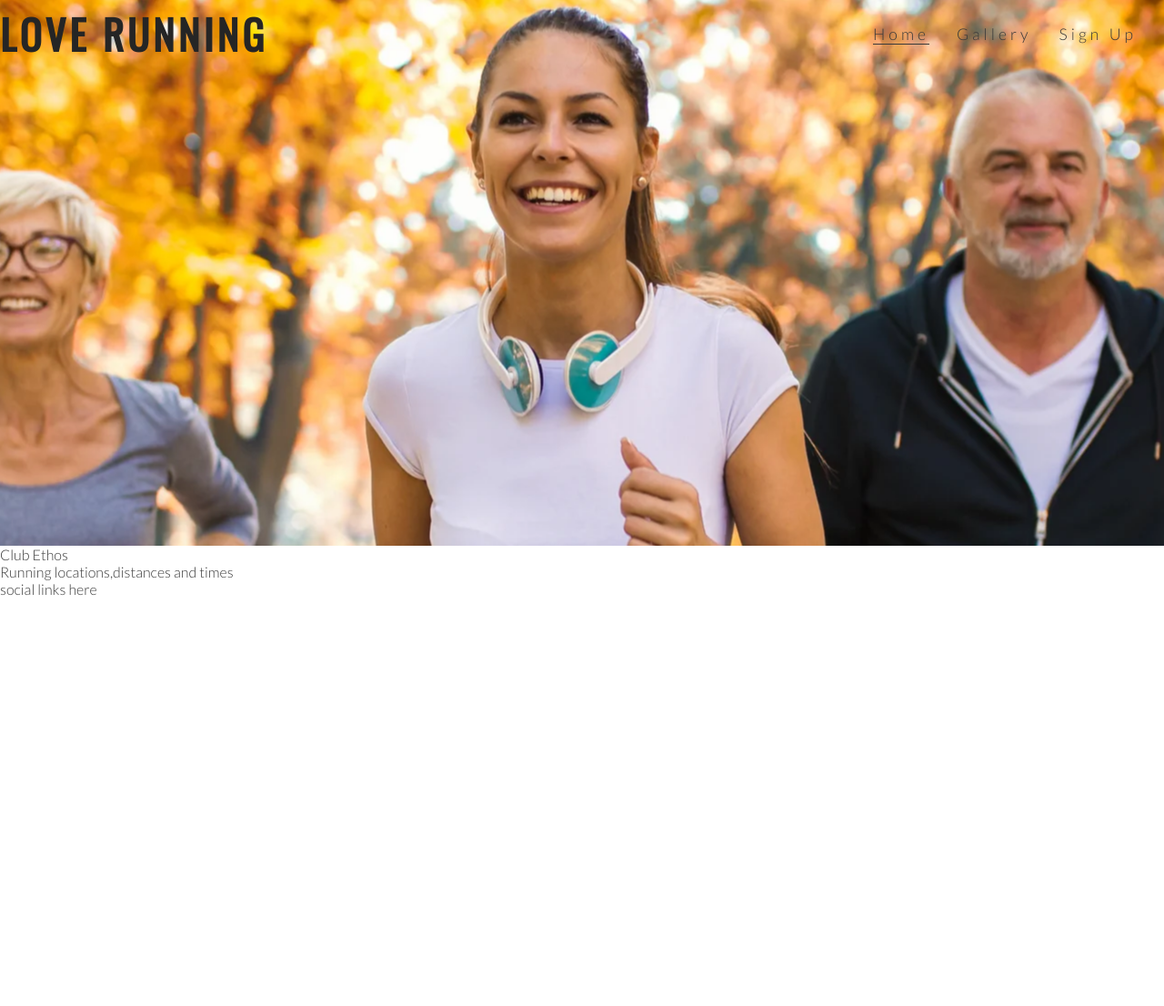
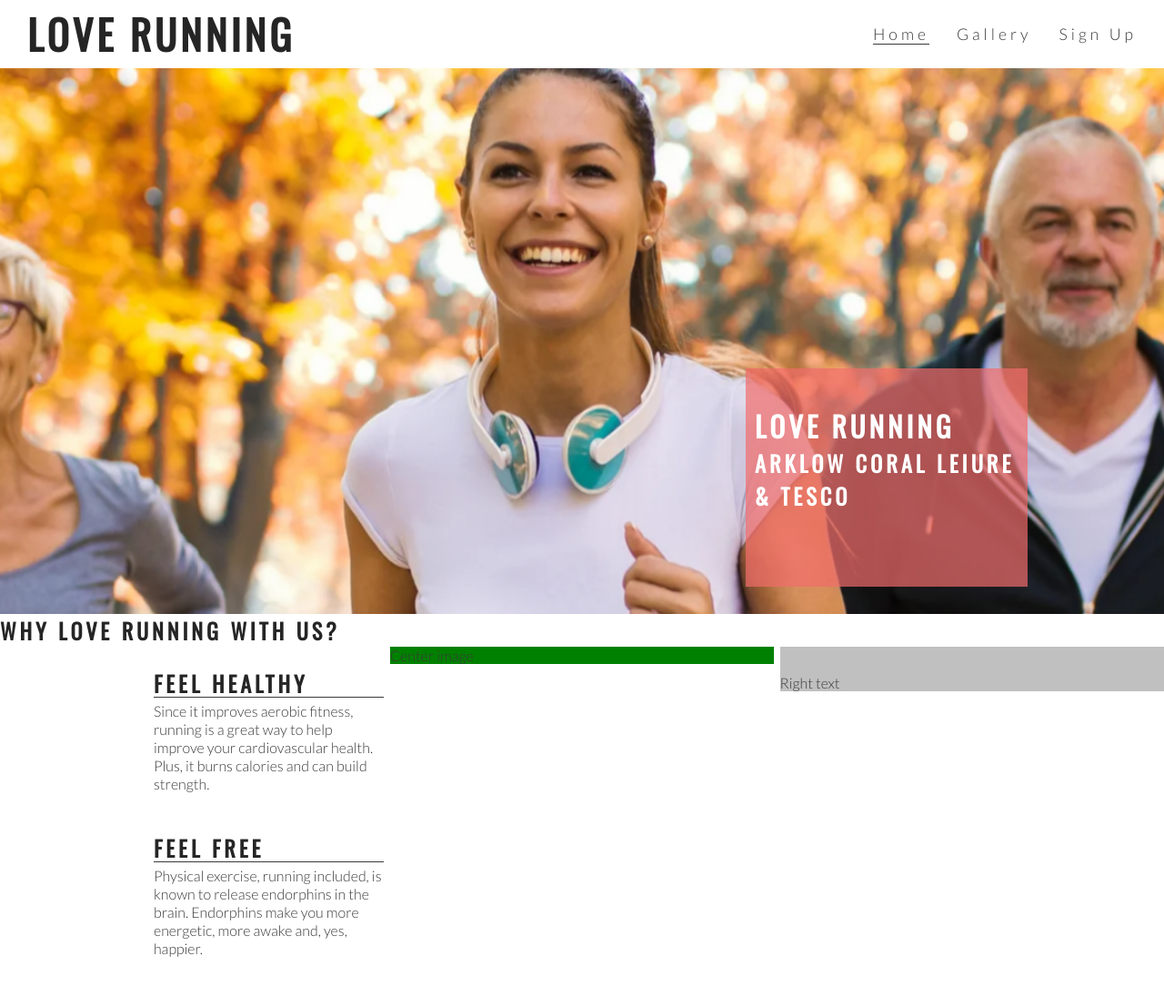
Before and after one commit to DeeMcCart/Love-Running, a plain HTML site: page index.html in a window 1280 px wide. Shown: the top 1106 px of the page at 91% size. Before the commit the page ends 800 px from the top, so only its background shows below. Drawn offline with nearby package versions, Linux system fonts and the light colour scheme.

Commit message:
several commits (due to problems with gitpod)  including add cover text and style, add club ethos main structure, club ethos left content

```diff
--- a/assets/css/style.css
+++ b/assets/css/style.css
@@ -13,50 +13,139 @@ body {
 }
 
 /* heading and logo styles */
-h1, h2 {
+h1,
+h2 {
     font-family: Oswald, sans-serif;
     text-transform: uppercase;
     letter-spacing: 4px;
-    color:#252525;
+    color: #252525;
 }
 
 #logo {
-    float:left;
-    font-size:280%;
+    float: left;
+    font-size: 280%;
+    margin-left: 30px;
 }
 
 /* navigation links */
 #menu {
     font-size: 110%;
-    letter-spacing:4px;
+    letter-spacing: 4px;
 }
 
-#menu, #logo {
-    line-height:75px;
-}
-#menu li {
-    float:right;
-    list-style-type:none;
-    margin-right:30px;
+#menu,
+#logo {
+    line-height: 75px;
 }
 
-#menu a{
+#menu li {
+    float: right;
+    list-style-type: none;
+    margin-right: 30px;
+}
+
+#menu a {
     text-decoration: none;
-    color:inherit;
+    color: inherit;
 }
 
 #menu a:hover {
-    border-bottom:1px solid #3a3a3a;
+    border-bottom: 1px solid #3a3a3a;
 }
 
 .active {
-    border-bottom:1px solid #3a3a3a;
-    color:blue;
+    border-bottom: 1px solid #3a3a3a;
+    color: blue;
 }
 
 /* hero image */
+#hero-outer {
+    height: 600px;
+    width: 100%;
+    overflow: hidden;
+    position: relative;
+}
+
+#cover-text,
+#cover-text h2 {
+    color: #fff;
+}
+
 #hero-image {
     height: 600px;
     width: 100%;
     background: url('../images/hero-image.webp') no-repeat center center;
+
+    /* animates zoom effect on loading page */
+    animation-name: hero-zoom;
+    animation-duration: 5s;
+    animation-fill-mode: forwards;
+}
+
+
+
+/* creates the level of zoom for hero image using transformations and transitions */
+@keyframes hero-zoom {
+    from {
+        transform: scale(1);
     }
+
+    to {
+        transform: scale(1.1);
+    }
+}
+
+
+#cover-text {
+    font-size: 130%;
+    font-family: oswald, sans-serif;
+    text-transform: uppercase;
+    letter-spacing: 4px;
+    width: 300px;
+    height: 200px;
+    padding-top: 40px;
+    padding-left: 10px;
+    background-color: rgba(241, 109, 107, .7);
+    bottom: 30px;
+    right: 150px;
+    position: absolute;
+}
+
+/* club ethos */
+
+#club-ethos {
+    height: 600px;
+}
+
+#left-about {
+    padding-top: 30px;
+    width: 33%;
+    float: left;
+}
+
+#right-about {
+    padding-top: 30px;
+    width: 33%;
+    float: right;
+    background-color: silver;
+}
+
+#center-about {
+    width: 33%;
+    margin: 0 auto;
+    background-color: green;
+}
+
+hr {
+    border-top: 1px solid #3a3a3a;
+    width:100%;
+    margin:5px 0;
+}
+
+.left-about-heading {
+    width: 60%;
+    float: right;
+    line-height: 20px;
+    clear: both;
+    margin-bottom: 50px;
+}
--- a/index.html
+++ b/index.html
@@ -32,13 +32,34 @@
             </ul>
         </nav>
     </header>
-    <section>
-        <div id="hero-image">
+    <section id="hero-outer">
+        <div id="hero-image"></div>
 
+        <div id="cover-text">
+            <h2>Love Running</h2>
+            <h3>Arklow Coral Leiure & Tesco</h3>
+        </div>
+
+    </section>
+    <section id="club-ethos">
+        <h1>Why Love Running With Us?</h1>
+        <div id="left-about">
+            <div class="left-about-heading">
+                <h2>Feel Healthy</h2>
+                <hr>
+                <p>Since it improves aerobic fitness, running is a
+                    great way to help improve your cardiovascular health. Plus, it burns calories and can build
+                    strength.</p>
             </div>
-            </section>
-    <section>
-        Club Ethos
+            <div class="left-about-heading">
+                <h2>Feel Free</h2>
+                <hr>
+                <p>Physical exercise, running included, is known to release endorphins in the brain.
+                    Endorphins make you more energetic, more awake and, yes, happier.</p>
+            </div>
+        </div>
+        <div id="right-about">Right text</div>
+        <div id="center-about">Center image</div>
     </section>
     <section>
         Running locations,distances and times
```
